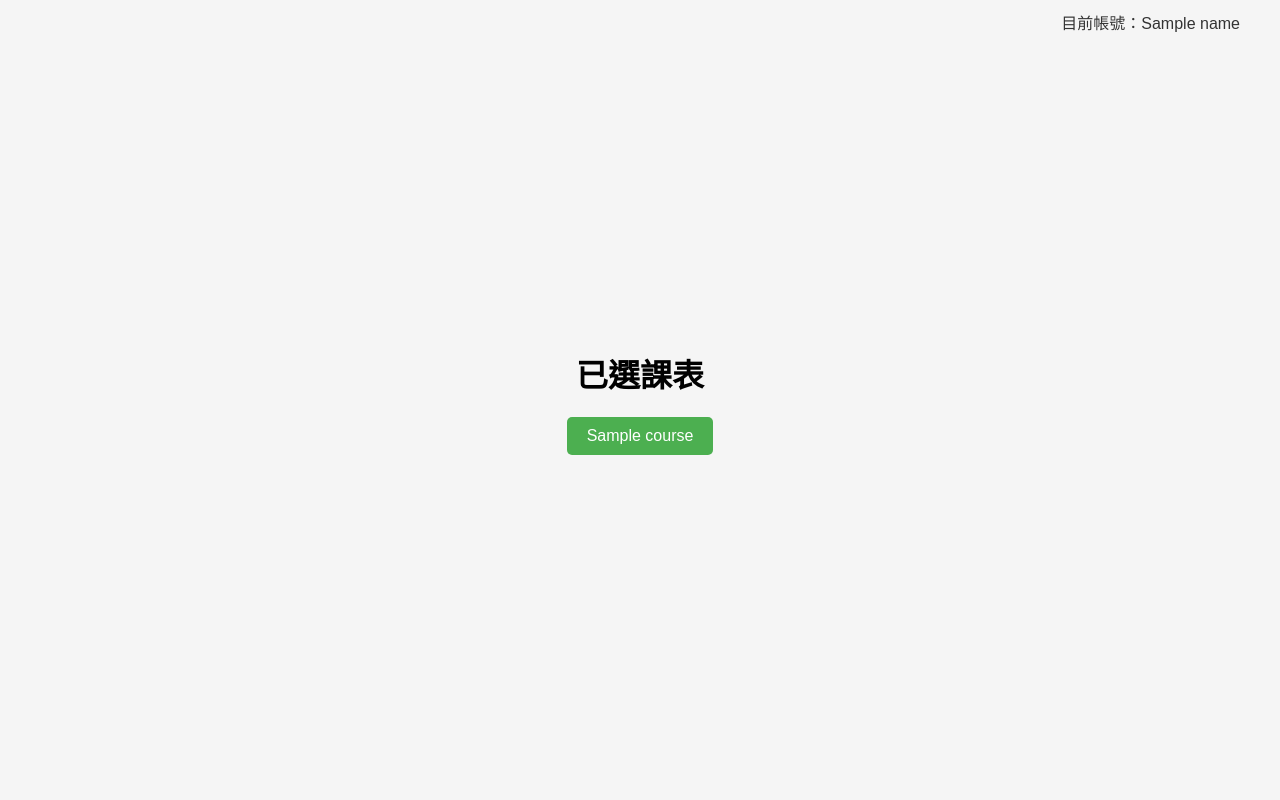
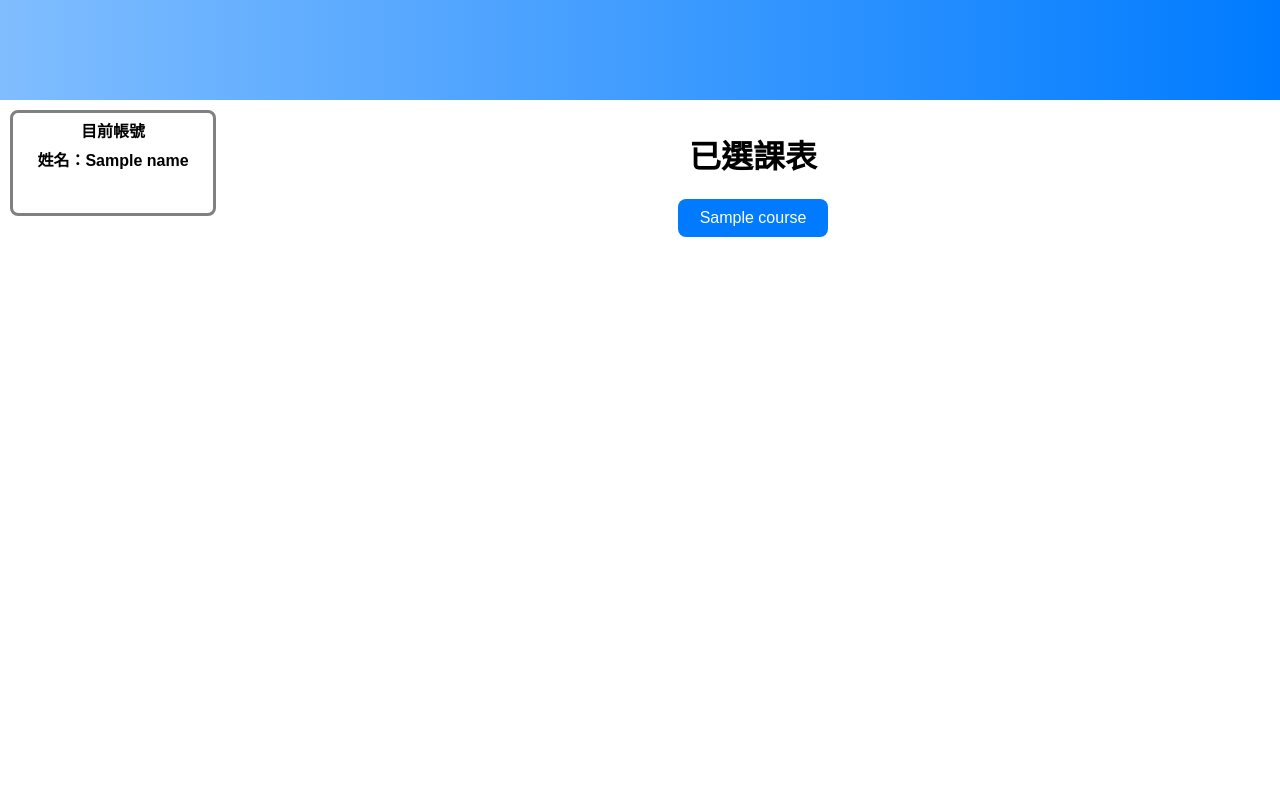
Before and after one commit to Fonzzznkk/D1149665, a Django app: template software/mysite/myapp/templates/myapp/selected_courses.html in a window 1280 px wide. Run offline with Django 5.2, Linux system fonts and the light colour scheme; the template is opened without the code that fills it: most values are stand-ins (such as "Sample title", 1, 10 or a date in 2020).

Commit message:
modify selected_courses.html

```diff
--- a/software/mysite/myapp/templates/myapp/selected_courses.html
+++ b/software/mysite/myapp/templates/myapp/selected_courses.html
@@ -3,26 +3,41 @@
 <head>
     <meta charset="UTF-8">
     <meta name="viewport" content="width=device-width, initial-scale=1.0">
-    <title>已選課表</title>
+    <title> 已選課表頁面 </title>
     <style>
+        /*全域*/
         body {
+            background-color: white;
             font-family: Arial, sans-serif;
+            margin: 0;
+        }
+        /*頁首*/
+        .header {
+            background: linear-gradient(to right, #80bdff, #007bff);
+            height: 100px;
             display: flex;
-            justify-content: center;
-            align-items: center;
-            height: 100vh;
-            margin: 0;
-            background-color: #f5f5f5;
         }
-        .header {
-            position: absolute;
-            top: 0;
-            right: 20px;
-            padding: 10px 20px;
-            font-size: 1rem;
-            color: #333;
+        /*頁中*/
+        .container {
+            display: flex;
+            margin-top: 10px;
         }
-        .container {
+        /*帳號資訊*/
+        .account {
+            border: solid gray;
+            border-collapse: collapse;
+            border-radius: 8px;
+            width: 200px;
+            height: 100px;
+            text-align: center;
+            margin: 0 10px;
+        }
+        .account p {
+            margin: 5px 0;
+        }
+        /*課程列表*/
+        .course {
+            margin: 0px auto;
             text-align: center;
         }
         .course-list {
@@ -32,40 +47,49 @@
         .course-list li {
             margin: 10px 0;
         }
-        .course-btn {
-            padding: 10px 20px;
-            background-color: #4CAF50;
-            color: #fff;
+        .course-name {
+            color: white;
+            font-size: 16px;
+            background-color: #007bff;
+            padding: 10px 15px;
             border: none;
-            border-radius: 5px;
+            border-radius: 8px;
+            width: 150px;
             cursor: pointer;
-            font-size: 1rem;
-            transition: background-color 0.3s;
+            transition: 0.3s;
         }
-        .course-btn:hover {
-            background-color: #45a049;
+        .course-name:hover {
+            background-color: #0056b3;
+        }
+        .course p {
+            font-size: 25px;
         }
     </style>
 </head>
 <body>
     <div class="header">
-        目前帳號：<span id="username">{{ name }}</span>
     </div>
     <div class="container">
-        <h1>已選課表</h1>
+        <div class="account">
+            <p><b> 目前帳號 </b></p>
+            <b>姓名：<span id="username">{{ name }}</span></b>
+        </div>
+        <div class="course">
+            <h1> 已選課表 </h1>
             {% if courses %}
             <ul class="course-list">
                 {% for course_name, course_id in courses %}
                 <li>
-                <button class="course-btn" onclick="window.location.href='/myapp/course_mydetail/{{ course_id }}'">
+                    <button class="course-name" onclick="window.location.href='/myapp/course_mydetail/{{ course_id }}'">
                         {{ course_name }}
                     </button>
                 </li>
                 {% endfor %}
             </ul>
             {% else %}
-        <p>尚未選課</p>
+            <p> 尚未選課 </p>
             {% endif %}
+        </div>
     </div>
 </body>
 </html>
```
Lines whose indentation alone changed are shown as unchanged.
